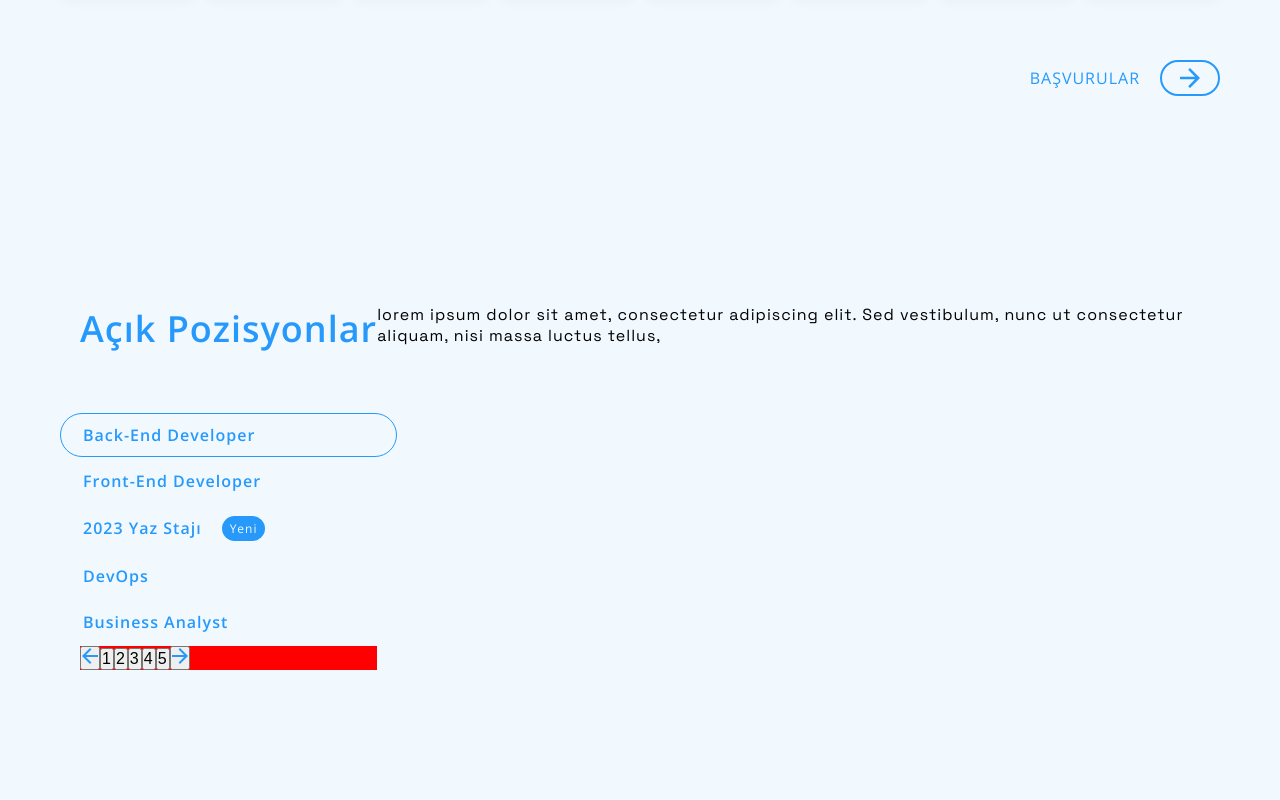
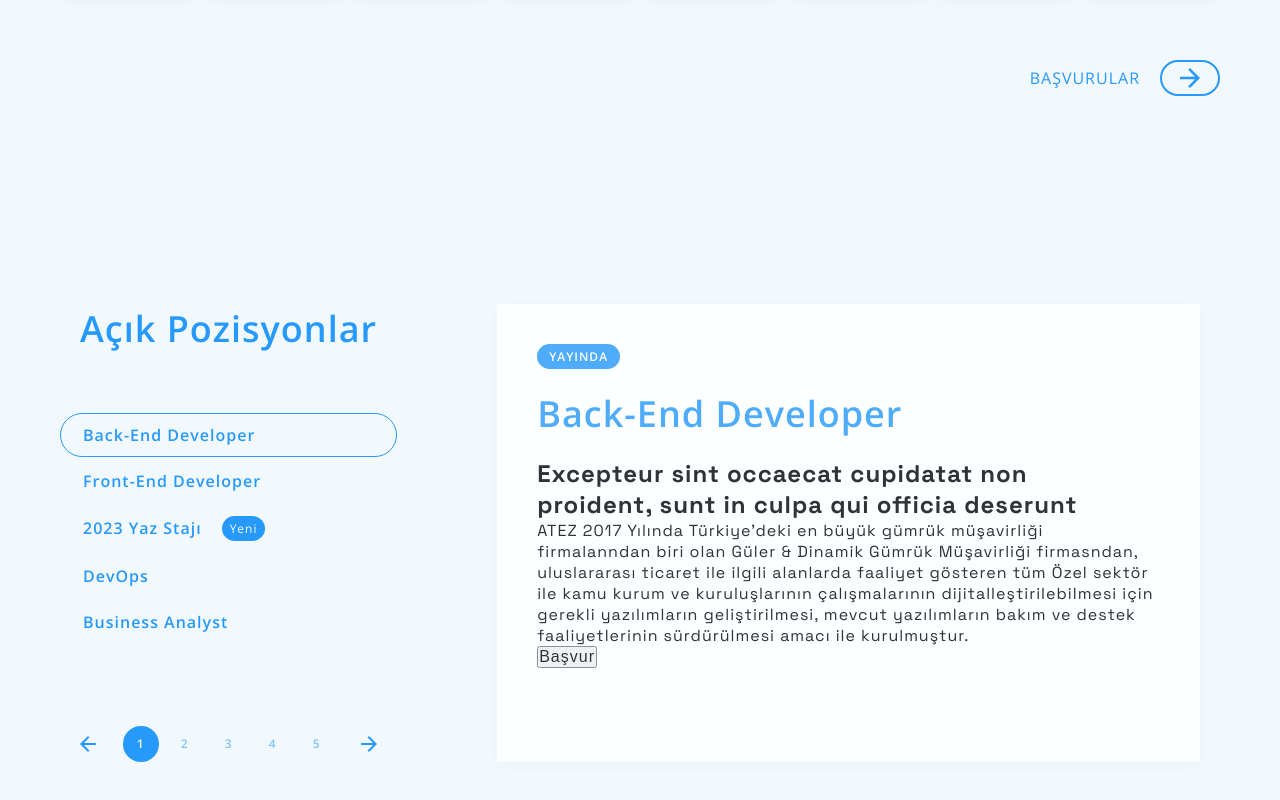
Before and after one commit to yusufarsln98/atez-homepage, a Next.js app: page / in a window 1280 px wide. Shown: the part 1601-2401 px from the top of the page. Built offline with nearby package versions, Linux system fonts and the light colour scheme.

Commit message:
font test

```diff
--- a/app/page.js
+++ b/app/page.js
@@ -56,6 +56,7 @@ export default function Page() {
             </div>
             <div className={styles.positionNavigation}>
               <button
+                className={styles.positionNavigationButton}
                 onClick={() =>
                   setPositionIndex(
                     positionIndex === 0
@@ -74,16 +75,17 @@ export default function Page() {
                   }}
                 />
               </button>
+              <div className={styles.positionIndexContainer}>
                 {
                   // buttons from 1 to positions.length
                   Array.from({ length: positions.length }, (_, i) => i + 1).map(
                     (number) => (
                       <button
                         key={number}
-                      className={`${styles.positionNumber}
+                        className={`${styles.positionIndex}
                       ${
                         selectedPosition.id === number &&
-                        styles.positionNumberSelected
+                        styles.positionIndexSelected
                       }`}
                         onClick={() => setPositionIndex(number - 1)}
                       >
@@ -92,7 +94,9 @@ export default function Page() {
                     )
                   )
                 }
+              </div>
               <button
+                className={styles.positionNavigationButton}
                 onClick={() =>
                   setPositionIndex(
                     positionIndex === positions.length - 1
@@ -110,9 +114,18 @@ export default function Page() {
               </button>
             </div>
           </div>
-          <div className={styles.description}>
-            lorem ipsum dolor sit amet, consectetur adipiscing elit. Sed
-            vestibulum, nunc ut consectetur aliquam, nisi massa luctus tellus,
+          <div className={styles.rightContainer}>
+            <div className={styles.online}>YAYINDA</div>
+            <h1>{selectedPosition.position}</h1>
+            <h2>
+              {selectedPosition.title.split("\n").map((title) => (
+                <div key={title}>{title}</div>
+              ))}
+            </h2>
+            <p>{selectedPosition.description}</p>
+            <div>
+              <button className={styles.applyButton}>Başvur</button>
+            </div>
           </div>
         </div>
       </div>
--- a/context/text/Text.config.js
+++ b/context/text/Text.config.js
@@ -6,7 +6,7 @@ export const TEXT = {
       position: "Back-End Developer",
       isNew: false,
       title:
-        "Excepteur sint occaecat cupidatat non proident, sunt in culpa qui officia deserunt",
+        "Excepteur sint occaecat cupidatat non\n proident, sunt in culpa qui officia deserunt",
       description:
         "ATEZ 2017 Yılında Türkiye'deki en büyük gümrük müşavirliği firmalanndan biri olan Güler & Dinamik Gümrük Müşavirliği firmasndan, uluslararası ticaret ile ilgili alanlarda faaliyet gösteren tüm Özel sektör ile kamu kurum ve kuruluşlarının çalışmalarının dijitalleştirilebilmesi için gerekli yazılımların geliştirilmesi, mevcut yazılımların bakım ve destek faaliyetlerinin sürdürülmesi amacı ile kurulmuştur.",
     },
@@ -15,7 +15,7 @@ export const TEXT = {
       position: "Front-End Developer",
       isNew: false,
       title:
-        "Excepteur sint occaecat cupidatat non proident, sunt in culpa qui officia deserunt",
+        "Excepteur sint occaecat cupidatat non\n proident, sunt in culpa qui officia deserunt",
       description:
         "ATEZ 2017 Yılında Türkiye'deki en büyük gümrük müşavirliği firmalanndan biri olan Güler & Dinamik Gümrük Müşavirliği firmasndan, uluslararası ticaret ile ilgili alanlarda faaliyet gösteren tüm Özel sektör ile kamu kurum ve kuruluşlarının çalışmalarının dijitalleştirilebilmesi için gerekli yazılımların geliştirilmesi, mevcut yazılımların bakım ve destek faaliyetlerinin sürdürülmesi amacı ile kurulmuştur.",
     },
@@ -24,7 +24,7 @@ export const TEXT = {
       position: "2023 Yaz Stajı",
       isNew: true,
       title:
-        "Excepteur sint occaecat cupidatat non proident, sunt in culpa qui officia deserunt",
+        "Excepteur sint occaecat cupidatat non\n proident, sunt in culpa qui officia deserunt",
       description:
         "ATEZ 2017 Yılında Türkiye'deki en büyük gümrük müşavirliği firmalanndan biri olan Güler & Dinamik Gümrük Müşavirliği firmasndan, uluslararası ticaret ile ilgili alanlarda faaliyet gösteren tüm Özel sektör ile kamu kurum ve kuruluşlarının çalışmalarının dijitalleştirilebilmesi için gerekli yazılımların geliştirilmesi, mevcut yazılımların bakım ve destek faaliyetlerinin sürdürülmesi amacı ile kurulmuştur.",
     },
@@ -33,7 +33,7 @@ export const TEXT = {
       position: "DevOps",
       isNew: false,
       title:
-        "Excepteur sint occaecat cupidatat non proident, sunt in culpa qui officia deserunt",
+        "Excepteur sint occaecat cupidatat non\n proident, sunt in culpa qui officia deserunt",
       description:
         "ATEZ 2017 Yılında Türkiye'deki en büyük gümrük müşavirliği firmalanndan biri olan Güler & Dinamik Gümrük Müşavirliği firmasndan, uluslararası ticaret ile ilgili alanlarda faaliyet gösteren tüm Özel sektör ile kamu kurum ve kuruluşlarının çalışmalarının dijitalleştirilebilmesi için gerekli yazılımların geliştirilmesi, mevcut yazılımların bakım ve destek faaliyetlerinin sürdürülmesi amacı ile kurulmuştur.",
     },
@@ -42,7 +42,7 @@ export const TEXT = {
       position: "Business Analyst",
       isNew: false,
       title:
-        "Excepteur sint occaecat cupidatat non proident, sunt in culpa qui officia deserunt",
+        "Excepteur sint occaecat cupidatat non\n proident, sunt in culpa qui officia deserunt",
       description:
         "ATEZ 2017 Yılında Türkiye'deki en büyük gümrük müşavirliği firmalanndan biri olan Güler & Dinamik Gümrük Müşavirliği firmasndan, uluslararası ticaret ile ilgili alanlarda faaliyet gösteren tüm Özel sektör ile kamu kurum ve kuruluşlarının çalışmalarının dijitalleştirilebilmesi için gerekli yazılımların geliştirilmesi, mevcut yazılımların bakım ve destek faaliyetlerinin sürdürülmesi amacı ile kurulmuştur.",
     },
--- a/styles/Page.module.scss
+++ b/styles/Page.module.scss
@@ -98,7 +98,89 @@
       }
 
       .positionNavigation {
-        background-color: red;
+        display: flex;
+        flex-direction: row;
+        align-items: center;
+        width: 100%;
+        justify-content: space-between;
+        margin-top: 80px;
+
+        .positionNavigationButton {
+          display: flex;
+          flex-direction: row;
+          align-items: center;
+          background: none;
+          border: none;
+          cursor: pointer;
+
+          // hover animation
+          &:hover {
+            transition: 0.3s;
+            transform: scale(1.1);
+          }
+
+          &:not(:hover) {
+            transition: 0.3s;
+          }
+        }
+        .positionIndexContainer {
+          display: flex;
+          flex-direction: row;
+          align-items: center;
+          gap: 8px;
+
+          .positionIndex {
+            font-family: $font-secondary;
+            font-size: $fs-tiny;
+            font-weight: $fw-medium;
+            color: var(--text-blue-light);
+            background: none;
+            border: none;
+            cursor: pointer;
+            width: 36px;
+            height: 36px;
+            border-radius: 50%;
+
+            &:hover {
+              font-size: $fs-small;
+              font-weight: $fw-bold;
+            }
+          }
+
+          .positionIndexSelected {
+            color: var(--text-white);
+            background: var(--blue);
+          }
+        }
+      }
+    }
+
+    .rightContainer {
+      // inclue panel mixin
+      @include panel;
+      background: var(--white);
+      margin-left: 120px;
+      padding: 40px;
+
+      .online {
+        width: fit-content;
+        background: var(--blue);
+        color: var(--white);
+        font-family: $font-secondary;
+        font-size: $fs-tiny;
+        font-weight: $fw-medium;
+        padding: 4px 12px;
+        border-radius: $border-radius-medium;
+        user-select: none;
+        margin-bottom: 20px;
+      }
+
+      h1 {
+        font-family: $font-secondary;
+        font-size: $fs-big;
+        font-weight: $fw-medium;
+        color: var(--text-blue);
+        margin-bottom: 20px;
       }
     }
   }
--- a/styles/_macros.scss
+++ b/styles/_macros.scss
@@ -1,5 +1,6 @@
 @use "sass:color";
 
+// space grotesk
 $font-secondary: "Open Sans", sans-serif;
 
 $breakpoint-web: 1160px;
```
Lines whose indentation alone changed are shown as unchanged.
